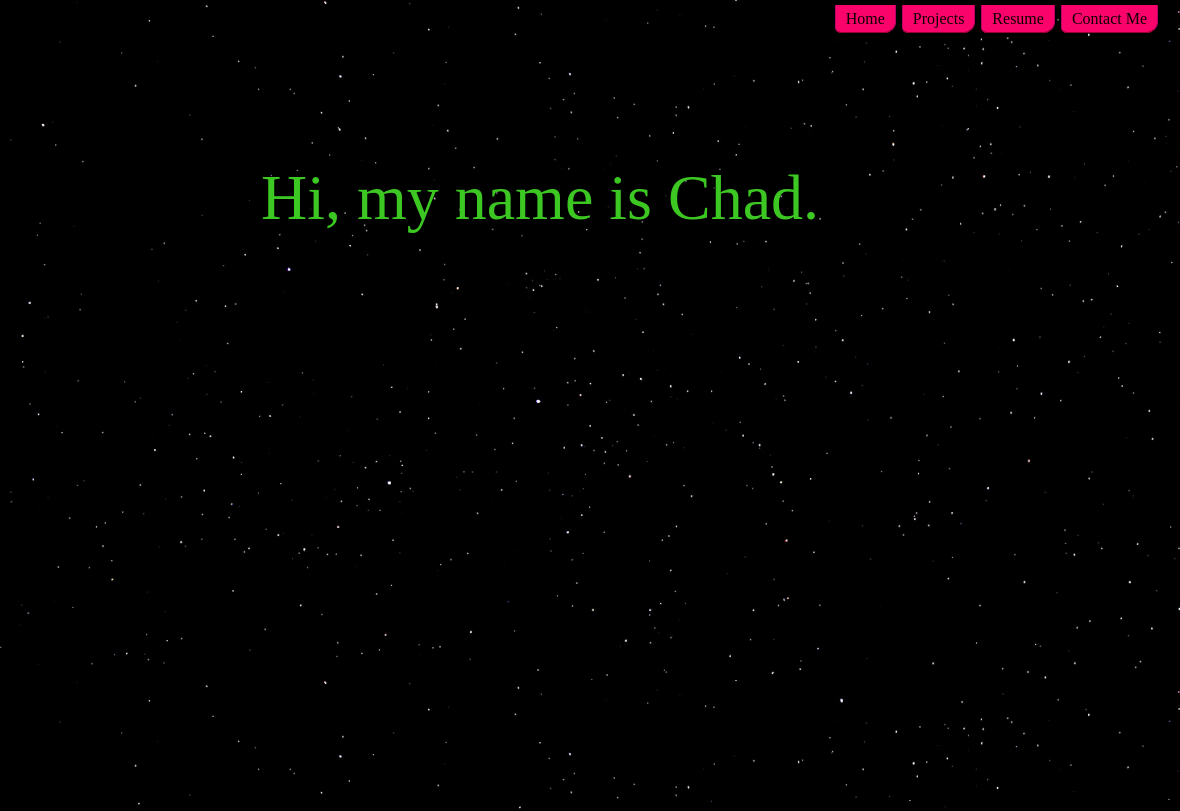
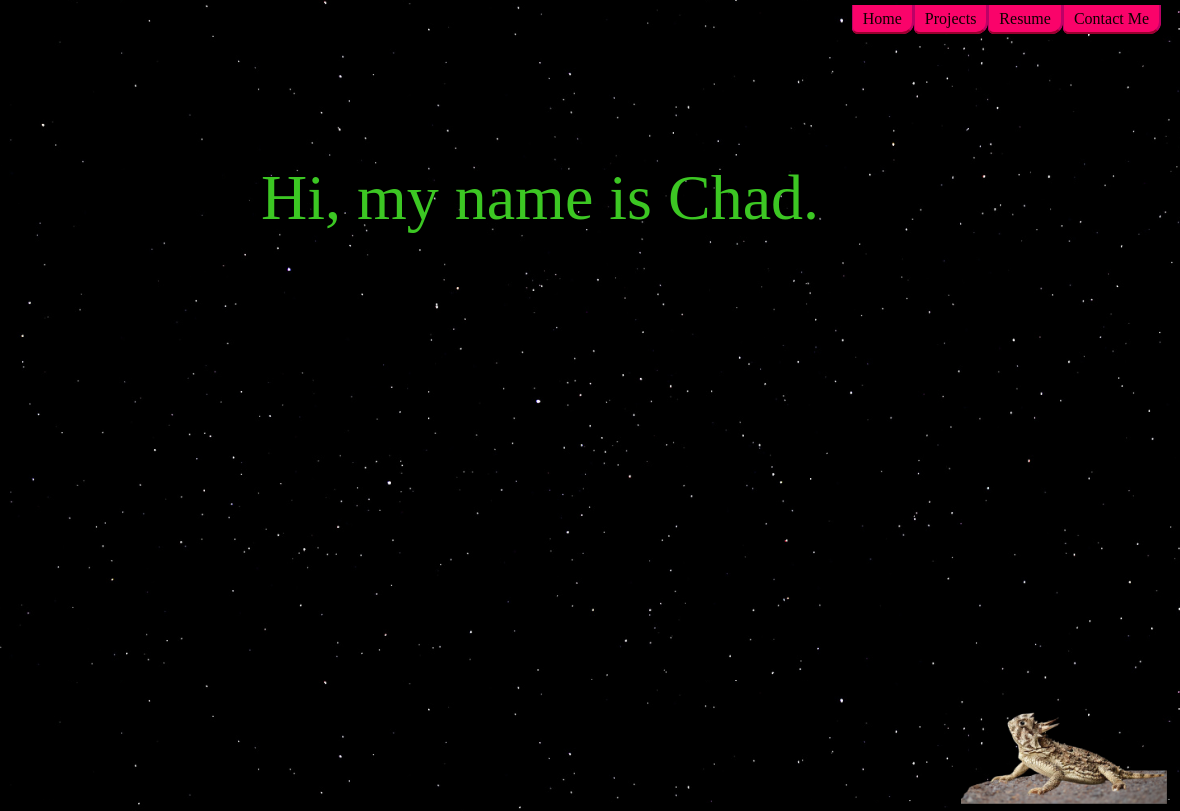
Before and after one commit to Chad1281/ChadCookPortfolio, a plain HTML site: page index.html in a window 1280 px wide. Shown: the top 811 px of the page, 100-1280 px from the left. Drawn offline with nearby package versions, Linux system fonts and the light colour scheme.

Commit message:
added image to footer

```diff
--- a/assets/css/style.css
+++ b/assets/css/style.css
@@ -4,6 +4,7 @@ body {
     background-image: url("../images/stars.png");
     background-repeat: no-repeat;
     background-attachment: fixed;
+    overflow-x: hidden;
 }
 
 header {
@@ -19,16 +20,16 @@ header {
 }
 
 nav {
-    margin-right: 5px;
+    margin-right: 8px;
     padding: 10px 15px 5px 0;
     text-align: center;
 }
 
 nav a {
-    margin-right: 2px;
-    border-right: 1px solid rgb(187, 1, 103);
+    margin-right: -4px;
+    border-right: 2px solid rgb(187, 1, 103);
     border-left: 1px solid rgb(187, 1, 103);
-    border-bottom: 1px solid rgb(153, 1, 47);
+    border-bottom: 2px solid rgb(153, 1, 47);
     background-color: rgb(250, 3, 106);
     color: rgb(14, 0, 0);
     text-decoration: none;
@@ -214,6 +215,8 @@ h1 {
 }
 
 footer {
+    display: flex;
+    justify-content: space-between;
     margin: 0;
     width: 100vw;
     height: 15vh;
@@ -221,6 +224,11 @@ footer {
     position: fixed;
     z-index: 1;
     bottom: 0;
+}
+
+footer img {
+    height: 13vh;
+    margin: 20px 1vw 0 0;
 }
 
 @media screen and (max-width: 1400px) {
--- a/index.html
+++ b/index.html
@@ -16,6 +16,7 @@
             <a href="#contact">Contact Me</a>
         </nav>
     </header>
+
     <div class="links">
         <h3>Links</h3>
         <a href="https://chad1281.github.io/chad_cook/."><img class="imgLinks" title="GitHub Logo" src="./assets/images/GitHub.png" alt="GitHub logo"></a>
@@ -24,7 +25,7 @@
         <a href="./assets/Chad Cook Card.vcf"><img class="imgLinks" title="Contact Card" src="./assets/images/contact_card.png" alt="Contact Card"></a>
         <img id="headshot" src="./assets/images/head.png">
     </div>
-    <!-- <div class="container"> -->
+
     <div id="home">
         <div class="spacer"></div>
         <div id="about">
@@ -33,11 +34,11 @@
         </div>
     </div>
 
-        <div class="cardContainer">
+    <div id="projects" class="cardContainer">
         <div class="spacer"></div>
 
         <h1>Projects</h1>
-            <div id="projects"></div>
+        <div id="projectCards"></div>
 
         <div id="resume" class="card gray-theme">
             <div class="card-title">Resume</div>
@@ -56,10 +57,10 @@
         </div>
 
     </div>
-    <!-- </div> -->
 
     <footer>
-
+        <div></div>
+        <img src="./assets/images/horned-toad.png">
     </footer>
     <script src="./data/projectLinks.js"></script>
     <script src="https://code.jquery.com/jquery.js"></script>
--- a/js/index.js
+++ b/js/index.js
@@ -10,7 +10,7 @@ projectLinks.forEach(function(element) {
     var cardTitleEl = $("<div>").addClass("card-title").text(element.title);
     var cardDescEl = $("<div>").addClass("card-desc").text(element.description);
 
-    $("#projects").append(cardEl);
+    $("#projectCards").append(cardEl);
     $(cardEl).append(cardUrlEl);
     $(cardUrlEl).append(cardImgEl);
     $(cardUrlEl).append(cardGhEl);
```
Also changed, not shown: assets/images/desert.png (added), assets/images/horned-toad.png (added), assets/images/scroll.png (added). Lines whose indentation alone changed are shown as unchanged.
